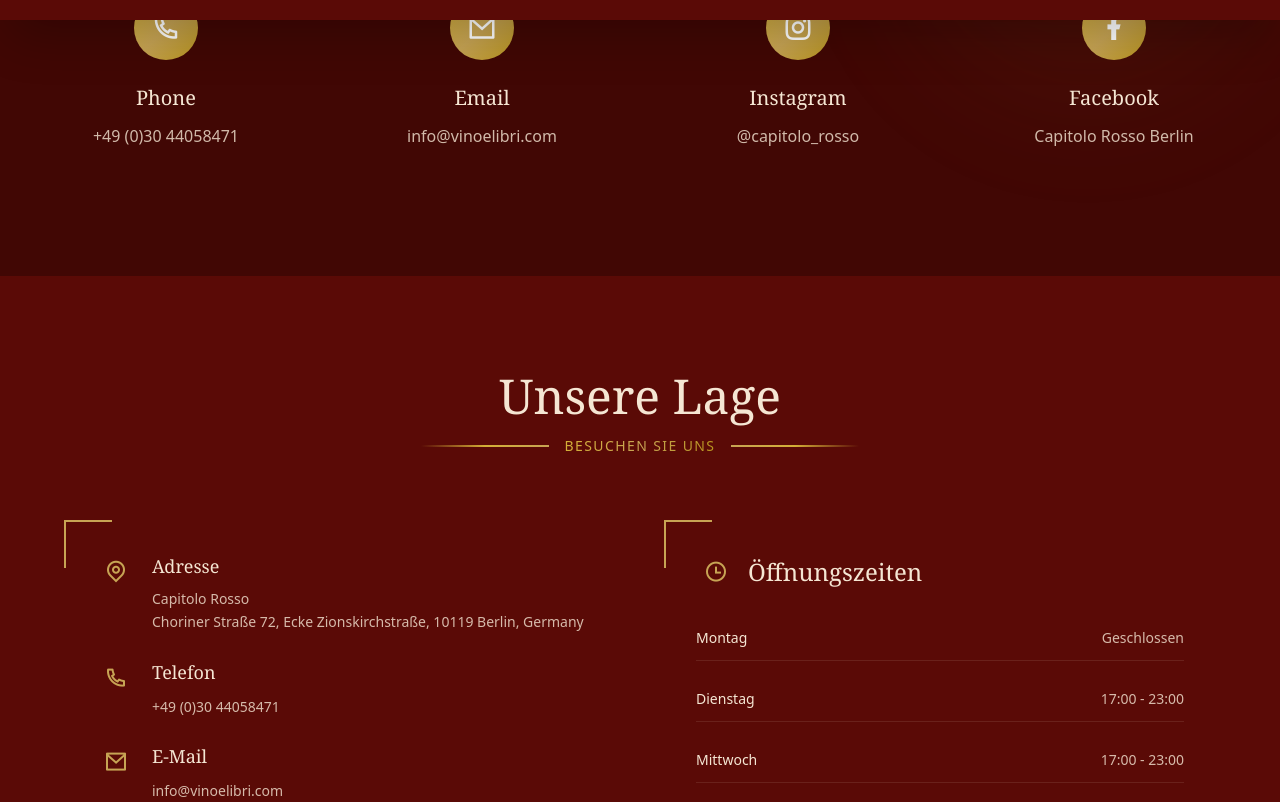
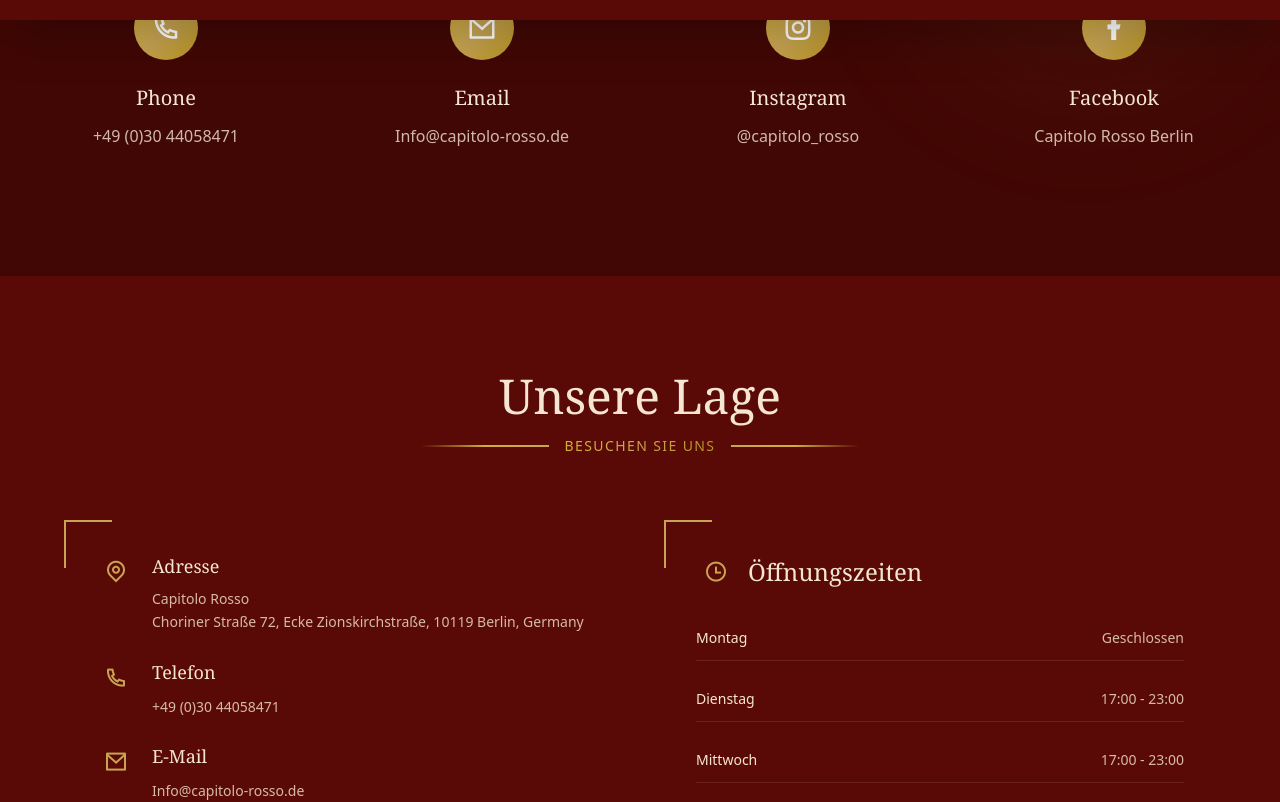
Before and after one commit to RiwaKhodor/Capitolo-Rosso, a React (Vite) app: page /contact in a window 1280 px wide. Shown: the part 780-1582 px from the top of the page. Built offline with nearby package versions, Linux system fonts and the light colour scheme.

Commit message:
Replace contact email from info@vinoelibri.com to Info@capitolo-rosso.de across entire website

```diff
--- a/src/pages/about/components/ContactInfo.tsx
+++ b/src/pages/about/components/ContactInfo.tsx
@@ -79,10 +79,10 @@
                       {t('about.contact.email.title')}
                     </h3>
                     <a
-                      href="mailto:info@vinoelibri.com"
+                      href="mailto:Info@capitolo-rosso.de"
                       className="text-sm text-[#F5E6D3]/80 hover:text-[#C7A454] transition-colors duration-300 cursor-pointer"
                     >
-                      info@vinoelibri.com
+                      Info@capitolo-rosso.de
                     </a>
                   </div>
                 </div>
--- a/src/pages/contact/components/ContactChannels.tsx
+++ b/src/pages/contact/components/ContactChannels.tsx
@@ -56,8 +56,8 @@
     {
       icon: 'ri-mail-line',
       title: 'Email',
-      text: 'info@vinoelibri.com',
-      action: 'mailto:info@vinoelibri.com'
+      text: 'Info@capitolo-rosso.de',
+      action: 'mailto:Info@capitolo-rosso.de'
     },
     {
       icon: 'ri-instagram-line',
--- a/src/pages/contact/components/LocationContact.tsx
+++ b/src/pages/contact/components/LocationContact.tsx
@@ -101,10 +101,10 @@
                       {t('about.contact.email.title')}
                     </h3>
                     <a
-                      href="mailto:info@vinoelibri.com"
+                      href="mailto:Info@capitolo-rosso.de"
                       className="text-sm text-[#F5E6D3]/80 hover:text-[#C7A454] transition-colors duration-300 cursor-pointer"
                     >
-                      info@vinoelibri.com
+                      Info@capitolo-rosso.de
                     </a>
                   </div>
                 </div>
--- a/src/pages/home/components/Footer.tsx
+++ b/src/pages/home/components/Footer.tsx
@@ -103,7 +103,7 @@
               </li>
               <li className="flex items-start justify-center md:justify-start">
                 <i className="ri-mail-line text-[#C7A454] mt-1 mr-3"></i>
-                <a href="mailto:info@vinoelibri.com" className="text-sm hover:text-[#C7A454] transition-colors">info@vinoelibri.com</a>
+                <a href="mailto:Info@capitolo-rosso.de" className="text-sm hover:text-[#C7A454] transition-colors">Info@capitolo-rosso.de</a>
               </li>
               <li className="flex items-start justify-center md:justify-start">
                 <i className="ri-map-pin-line text-[#C7A454] mt-1 mr-3"></i>
--- a/src/pages/impressum/page.tsx
+++ b/src/pages/impressum/page.tsx
@@ -59,7 +59,7 @@
                 <p>
                   <strong>{t('impressum.ddg.contact')}</strong><br />
                   {t('impressum.ddg.phone')} <a href="tel:+493044058471" className="text-[#C7A454] hover:text-[#D4AF37] transition-colors">+49 (0)30 44058471</a><br />
-                  {t('impressum.ddg.email')} <a href="mailto:info@vinoelibri.com" className="text-[#C7A454] hover:text-[#D4AF37] transition-colors">info@vinoelibri.com</a><br />
+                  {t('impressum.ddg.email')} <a href="mailto:Info@capitolo-rosso.de" className="text-[#C7A454] hover:text-[#D4AF37] transition-colors">Info@capitolo-rosso.de</a><br />
                   {t('impressum.ddg.internet')} <a href="https://www.capitolo-rosso.de" target="_blank" rel="noopener noreferrer" className="text-[#C7A454] hover:text-[#D4AF37] transition-colors">https://www.capitolo-rosso.de</a>
                 </p>
               </div>
--- a/src/pages/privacy/page.tsx
+++ b/src/pages/privacy/page.tsx
@@ -58,7 +58,7 @@
                 </p>
                 <p>
                   {t('privacy.responsible.phone')} <a href="tel:+493044058471" className="text-[#C7A454] hover:text-[#D4AF37] transition-colors">+49 (0)30 44058471</a><br />
-                  {t('privacy.responsible.email')} <a href="mailto:info@vinoelibri.com" className="text-[#C7A454] hover:text-[#D4AF37] transition-colors">info@vinoelibri.com</a><br />
+                  {t('privacy.responsible.email')} <a href="mailto:Info@capitolo-rosso.de" className="text-[#C7A454] hover:text-[#D4AF37] transition-colors">Info@capitolo-rosso.de</a><br />
                   {t('privacy.responsible.website')} <a href="https://www.capitolo-rosso.de" target="_blank" rel="noopener noreferrer" className="text-[#C7A454] hover:text-[#D4AF37] transition-colors">https://www.capitolo-rosso.de</a>
                 </p>
               </div>
--- a/src/pages/reservations/page.tsx
+++ b/src/pages/reservations/page.tsx
@@ -391,11 +391,11 @@
                 {t('reservations.contact.email.description')}
               </p>
               <a
-                href="mailto:info@vinoelibri.com"
+                href="mailto:Info@capitolo-rosso.de"
                 className="inline-flex items-center gap-3 px-10 py-4 bg-transparent border-2 border-[#D4AF37] text-[#F5E6D3] font-semibold rounded-md hover:bg-[#D4AF37] hover:text-[#410704] transition-all duration-300 transform hover:scale-105 whitespace-nowrap cursor-pointer text-base"
               >
                 <i className="ri-mail-line text-xl"></i>
-                info@vinoelibri.com
+                Info@capitolo-rosso.de
               </a>
             </div>
           </div>
```
